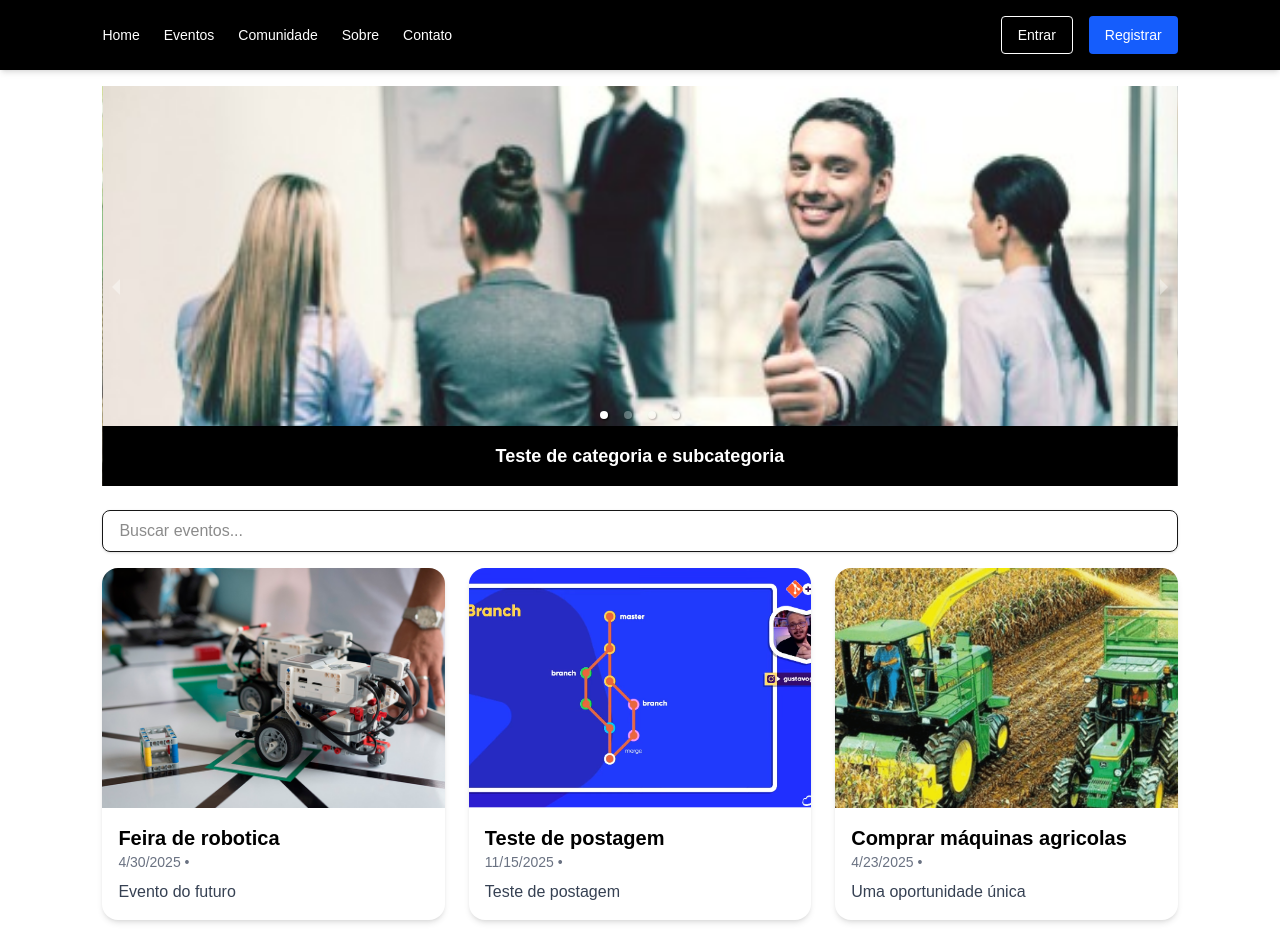
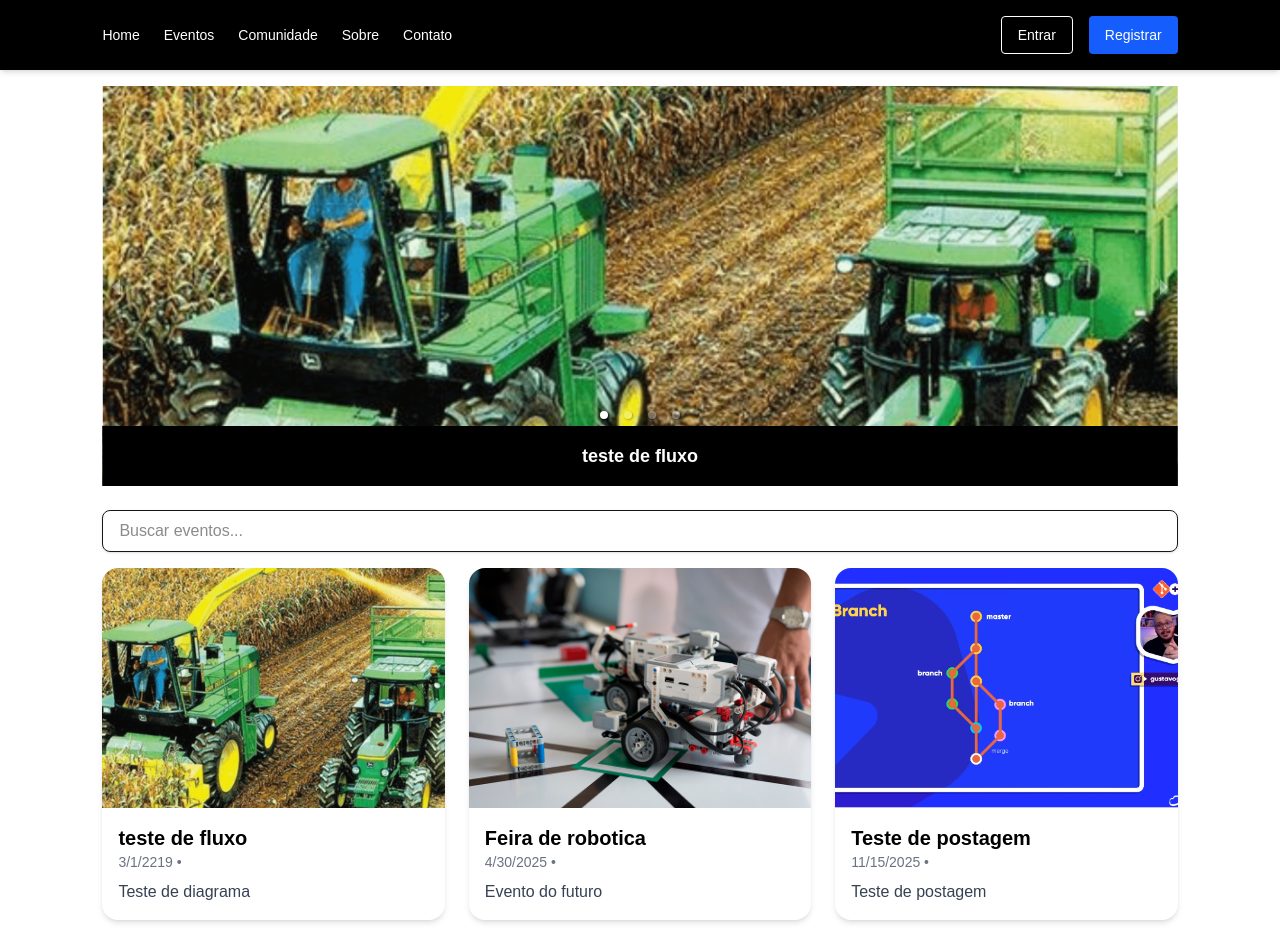
Before and after one commit to Philsycho/cms-calendario-eventos, a Next.js app in the folder cms-eventos-site/: page / in a window 1280 px wide. Shown: the top 942 px of the page. Built offline with nearby package versions, Linux system fonts and the light colour scheme.

Commit message:
Reestruturação

```diff
--- a/cms-eventos-site/src/app/data/eventos.json
+++ b/cms-eventos-site/src/app/data/eventos.json
@@ -92,5 +92,15 @@
     "data_postagem": "2025-04-23",
     "localizacao": "Porto Alegre, Salto Grande - RJ",
     "imagem": "/img/65ae0045-67fc-4d50-b6e4-506f6104d513_adm.jpg"
+  },
+  {
+    "id": 9,
+    "titulo": "teste de fluxo",
+    "slug": "teste-de-fluxo",
+    "descricao": "Teste de diagrama",
+    "data_evento": "2219-03-01T00:00:00.000Z",
+    "data_postagem": "2025-04-30",
+    "localizacao": "Qualquer",
+    "imagem": "/img/67aecc81-c229-47d0-9a70-eab83f4dbcf5_Maquinaria-Agricola--1-.png"
   }
 ]
--- a/cms-eventos-site/src/app/eventos/[slug]/page.tsx
+++ b/cms-eventos-site/src/app/eventos/[slug]/page.tsx
@@ -24,7 +24,7 @@ export default async function PaginaEvento({ params }: Props) {
   const data = fs.readFileSync(filePath, "utf-8");
   const eventos: Evento[] = JSON.parse(data);
 
-  const evento = eventos.find((e) => e.slug === params.slug);
+  const evento =  eventos.find((e) => e.slug === params.slug);
 
   if (!evento) {
     notFound();
--- a/cms-eventos-site/src/app/postar/page.tsx
+++ b/cms-eventos-site/src/app/postar/page.tsx
@@ -5,13 +5,27 @@ import { useEffect, useState } from 'react';
 export default function Postar() {
   const [titulo, setTitulo] = useState('');
   const [descricao, setDescricao] = useState('');
+  const [descricao_curta, setDescricaoCurta] = useState('');
+  const [data_postagem, setDataPostagem] = useState('');
+  const [hora_postagem, setHoraPostagem] = useState('');
+  const [data_evento, setDataEvento] = useState('');
+  const [hora_evento, setHoraEvento] = useState('');
+  const [hora_ini_evento, setHoraIniEvento] = useState('');
+  const [hora_fim_evento, setHoraFimEvento] = useState('');
   const [localizacao, setLocalizacao] = useState('');
-  const [data_evento, setDataEvento] = useState('');
   const [categoria, setCategoria] = useState('');
-  const [subcategoria, setSubcategoria] = useState('');
-  const [imagem, setImagem] = useState<File | null>(null);
   const [categorias, setCategorias] = useState<{ id_categoria: number; desc_categoria: string }[]>([]);
   const [subcategorias, setSubcategorias] = useState<{ id_subcategoria: number; id_categoria: number; desc_subcategoria: string }[]>([]);
+  const [subcategoria, setSubcategoria] = useState('');
+  const [banner, setBanner] = useState<File | null>(null);
+  const [video, setVideo] = useState('');
+  const [publico, setPublico] = useState('');
+  const [faixa_etaria, setFaixaEtaria] = useState('');
+  const [vagas, setVagas] = useState('');
+  const [gratuito, setGratuito] = useState('');
+  const [valor, setValor] = useState('');
+  const [compra_link, setCompraLink] = useState('');
+
 
   useEffect(() => {
     fetch('/api/categoria').then(res => res.json()).then(setCategorias);
@@ -48,17 +62,18 @@ export default function Postar() {
       titulo,
       slug,
       descricao,
+      descricao_curta,
       localizacao,
       data_evento: formatarDataCompleta(data_evento),
       data_postagem,
       categoria: parseInt(categoria),
       subcategoria: parseInt(subcategoria),
-      imagem: imagem?.name || ''
+      banner: banner?.name || ''
     };
 
     const formData = new FormData();
     formData.append('evento', JSON.stringify(evento));
-    if (imagem) formData.append('imagem', imagem);
+    if (banner) formData.append('banner', banner);
 
     const response = await fetch('/api/eventos', {
       method: 'POST',
@@ -97,6 +112,17 @@ export default function Postar() {
             id="descricao"
             value={descricao}
             onChange={(e) => setDescricao(e.target.value)}
+            className="w-full px-4 py-2 border rounded"
+            required
+          />
+        </div>
+
+        <div className="mb-4">
+          <label htmlFor="descricao_curta" className="block text-sm font-medium">Descrição</label>
+          <textarea
+            id="descricao_curta"
+            value={descricao_curta}
+            onChange={(e) => setDescricaoCurta(e.target.value)}
             className="w-full px-4 py-2 border rounded"
             required
           />
```
Also changed, not shown: cms-eventos-site/public/img/67aecc81-c229-47d0-9a70-eab83f4dbcf5_Maquinaria-Agricola--1-.png (added).
